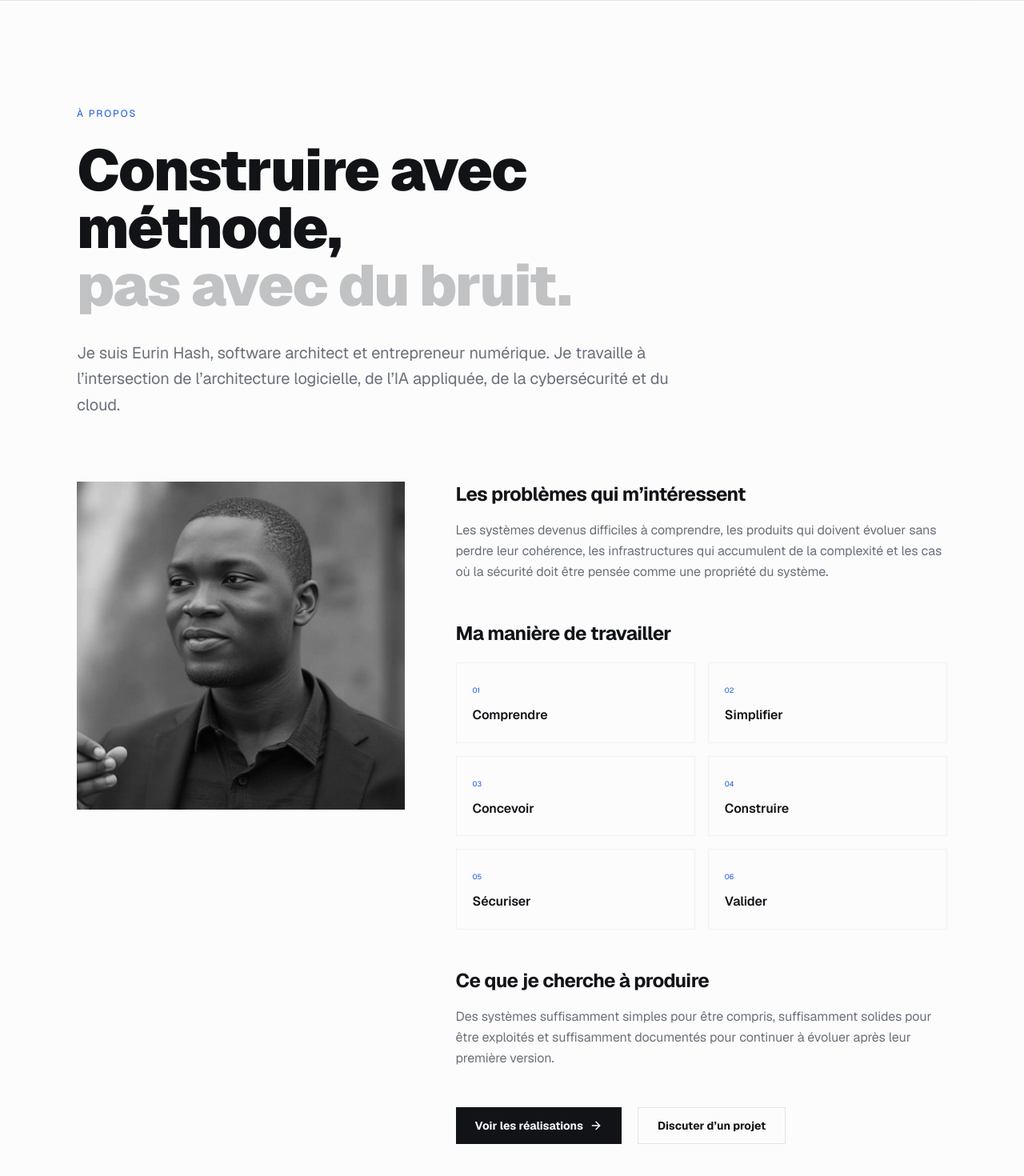
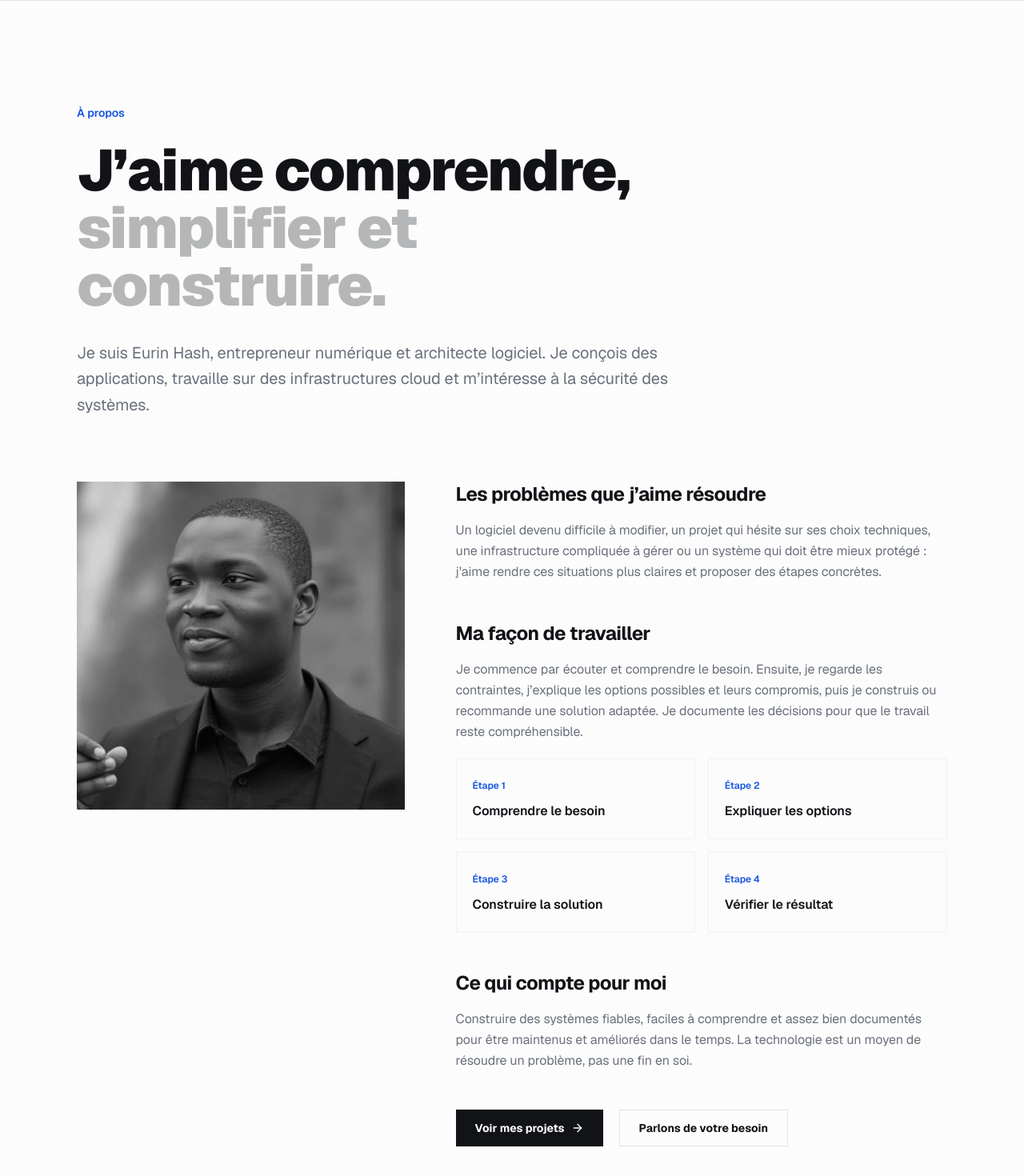
Before and after one commit to digitaleflex/eurinhash-cs, a Next.js app: page /a-propos in a window 1280 px wide. Shown: the part 80-1550 px from the top of the page at 80% size. Built offline with nearby package versions, Linux system fonts and the light colour scheme.

Commit message:
content(about): réécrire la présentation en langage clair

```diff
--- a/app/a-propos/page.tsx
+++ b/app/a-propos/page.tsx
@@ -3,8 +3,8 @@ import Link from 'next/link';
 import Image from 'next/image';
 
 export const metadata = {
-  title: 'À propos',
-  description: 'Parcours et positionnement professionnel d’Eurin Hash, software architect et entrepreneur numérique.',
+  title: 'À propos | Eurin Hash',
+  description: 'Découvrez le parcours d’Eurin Hash, son approche des logiciels, du cloud et de la cybersécurité.',
 };
 
 export default function AboutPage() {
@@ -12,14 +12,14 @@ export default function AboutPage() {
     <main className="min-h-screen bg-background pb-40 pt-32">
       <div className="mx-auto max-w-6xl px-4 sm:px-8">
         <header className="max-w-3xl">
-          <span className="font-mono text-xs tracking-[0.16em] text-accent uppercase">À propos</span>
-          <h1 className="mt-6 text-5xl font-black leading-[0.94] tracking-tight sm:text-7xl">
-            Construire avec méthode,
+          <span className="text-sm font-semibold text-accent">À propos</span>
+          <h1 className="mt-6 text-5xl font-black leading-[0.98] tracking-tight sm:text-7xl">
+            J’aime comprendre,
             <br />
-            <span className="text-foreground/25">pas avec du bruit.</span>
+            <span className="text-foreground/30">simplifier et construire.</span>
           </h1>
           <p className="mt-8 text-xl leading-relaxed text-muted-foreground">
-            Je suis Eurin Hash, software architect et entrepreneur numérique. Je travaille à l’intersection de l’architecture logicielle, de l’IA appliquée, de la cybersécurité et du cloud.
+            Je suis Eurin Hash, entrepreneur numérique et architecte logiciel. Je conçois des applications, travaille sur des infrastructures cloud et m’intéresse à la sécurité des systèmes.
           </p>
         </header>
 
@@ -27,40 +27,39 @@ export default function AboutPage() {
           <div className="relative aspect-square overflow-hidden bg-foreground/[0.03]">
             <Image src="/eurin-photo.webp" alt="Eurin Hash" fill className="object-cover grayscale" sizes="(max-width: 768px) 100vw, 40vw" />
           </div>
-
           <div className="space-y-12">
             <section>
-              <h2 className="text-2xl font-bold tracking-tight">Les problèmes qui m’intéressent</h2>
+              <h2 className="text-2xl font-bold tracking-tight">Les problèmes que j’aime résoudre</h2>
               <p className="mt-4 leading-relaxed text-muted-foreground">
-                Les systèmes devenus difficiles à comprendre, les produits qui doivent évoluer sans perdre leur cohérence, les infrastructures qui accumulent de la complexité et les cas où la sécurité doit être pensée comme une propriété du système.
+                Un logiciel devenu difficile à modifier, un projet qui hésite sur ses choix techniques, une infrastructure compliquée à gérer ou un système qui doit être mieux protégé : j’aime rendre ces situations plus claires et proposer des étapes concrètes.
               </p>
             </section>
-
             <section>
-              <h2 className="text-2xl font-bold tracking-tight">Ma manière de travailler</h2>
+              <h2 className="text-2xl font-bold tracking-tight">Ma façon de travailler</h2>
+              <p className="mt-4 leading-relaxed text-muted-foreground">
+                Je commence par écouter et comprendre le besoin. Ensuite, je regarde les contraintes, j’explique les options possibles et leurs compromis, puis je construis ou recommande une solution adaptée. Je documente les décisions pour que le travail reste compréhensible.
+              </p>
               <div className="mt-5 grid gap-4 sm:grid-cols-2">
-                {['Comprendre', 'Simplifier', 'Concevoir', 'Construire', 'Sécuriser', 'Valider'].map((step, index) => (
+                {['Comprendre le besoin', 'Expliquer les options', 'Construire la solution', 'Vérifier le résultat'].map((step, index) => (
                   <div key={step} className="border border-foreground/5 p-5">
-                    <span className="font-mono text-[9px] text-accent">0{index + 1}</span>
+                    <span className="text-xs font-semibold text-accent">Étape {index + 1}</span>
                     <p className="mt-2 font-semibold">{step}</p>
                   </div>
                 ))}
               </div>
             </section>
-
             <section>
-              <h2 className="text-2xl font-bold tracking-tight">Ce que je cherche à produire</h2>
+              <h2 className="text-2xl font-bold tracking-tight">Ce qui compte pour moi</h2>
               <p className="mt-4 leading-relaxed text-muted-foreground">
-                Des systèmes suffisamment simples pour être compris, suffisamment solides pour être exploités et suffisamment documentés pour continuer à évoluer après leur première version.
+                Construire des systèmes fiables, faciles à comprendre et assez bien documentés pour être maintenus et améliorés dans le temps. La technologie est un moyen de résoudre un problème, pas une fin en soi.
               </p>
             </section>
-
             <div className="flex flex-wrap gap-5">
               <Link href="/realisations" className="inline-flex items-center gap-2 bg-foreground px-6 py-3 text-sm font-bold text-background hover:bg-accent">
-                Voir les réalisations <ArrowRight className="h-4 w-4" />
+                Voir mes projets <ArrowRight className="h-4 w-4" aria-hidden="true" />
               </Link>
               <Link href="/contact" className="inline-flex items-center gap-2 border border-foreground/10 px-6 py-3 text-sm font-bold hover:border-foreground/20">
-                Discuter d’un projet
+                Parlons de votre besoin
               </Link>
             </div>
           </div>
```
